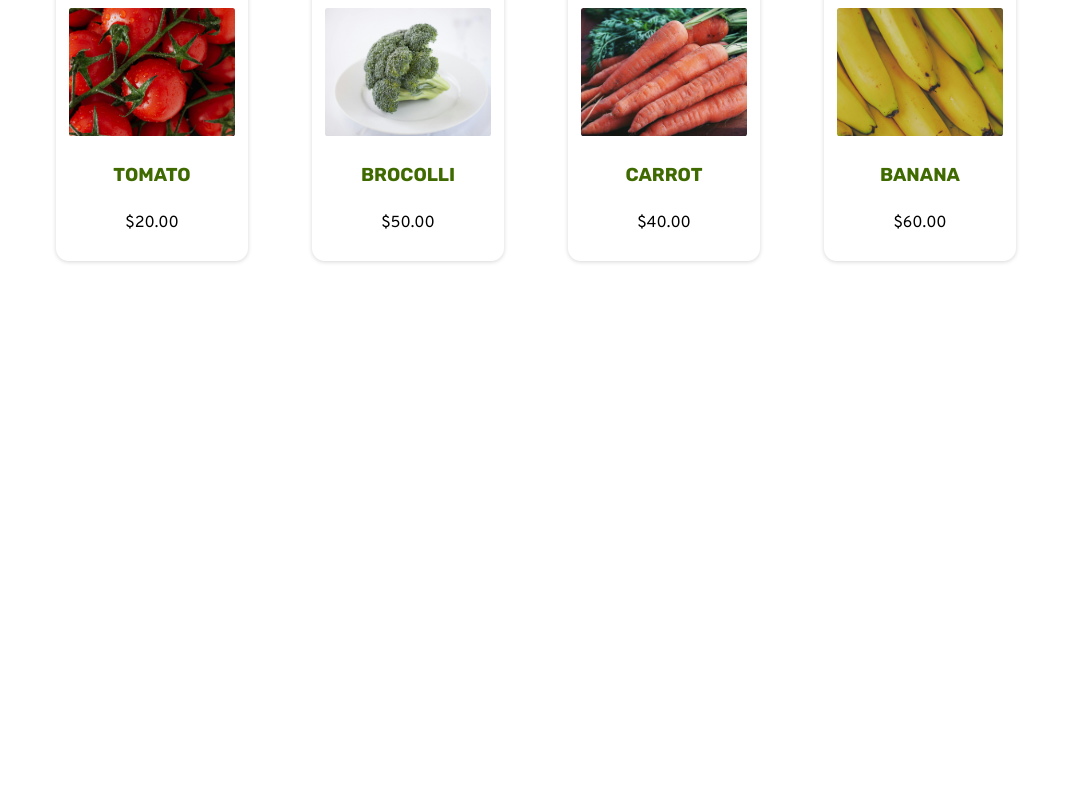
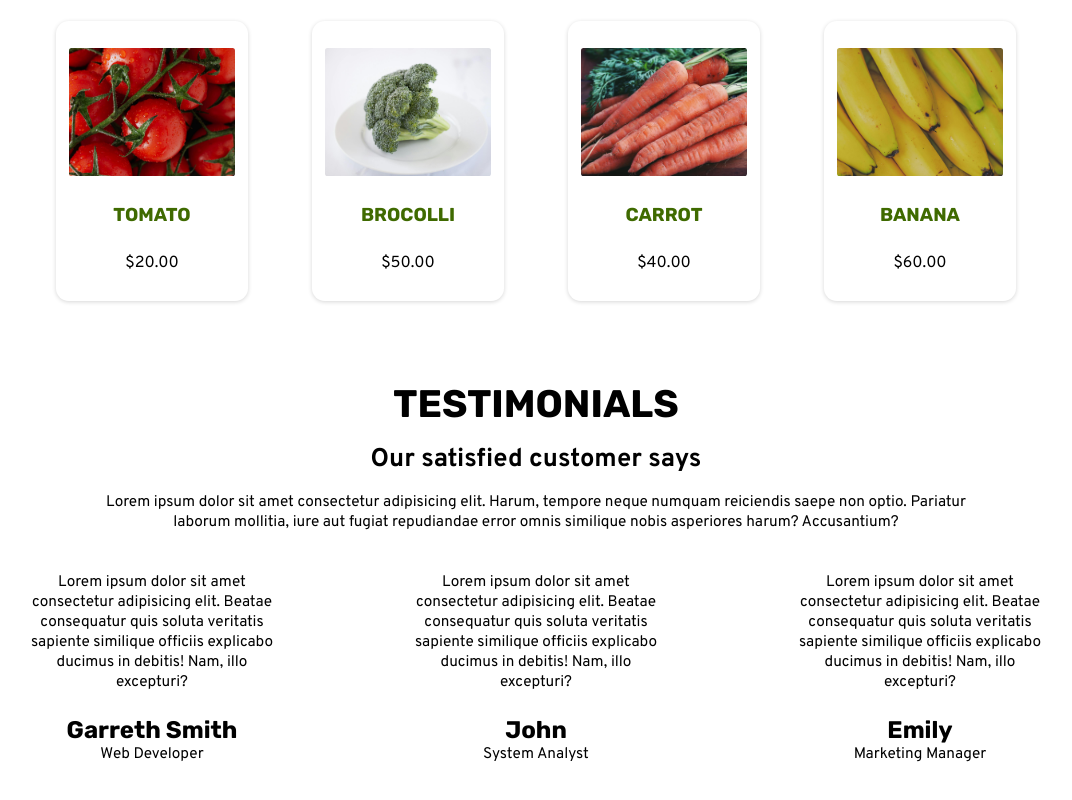
Before and after one commit to Hariom-vishwa/VeggieVibe---Fresh-Fruits-Vegetables-Landing-Page, a plain HTML site: page index.html in a window 1280 px wide. Shown: the part 1698-2498 px from the top of the page, without its empty margins (104-1176 px from the left). Before the commit the page ends 1999 px from the top, so only its background shows below. Drawn offline with Linux system fonts and the light colour scheme.

Commit message:
testimonials

```diff
--- a/index.html
+++ b/index.html
@@ -74,7 +74,7 @@
 
         <div id="pricing">
             <div class="articles">
-                <h1>Pricing</h1>
+                <h1>PRICING</h1>
                 <p>Lorem ipsum dolor sit amet consectetur adipisicing elit. Ipsum, aliquid!</p>
             </div>
             <div class="cont">
@@ -123,6 +123,38 @@
 
         <!-- Pricing End  -->
 
+        <!-- Testimonials start  -->
+
+        <div id="testimony">
+            <div class="articles">
+                <h1>TESTIMONIALS</h1>
+                <h2>Our satisfied customer says</h2>
+                <p>Lorem ipsum dolor sit amet consectetur adipisicing elit. Harum, tempore neque numquam reiciendis saepe non optio. Pariatur laborum mollitia, iure aut fugiat repudiandae error omnis similique nobis asperiores harum? Accusantium?</p>
+            </div>
+            <div class="customerReviews">
+                <div class="items">
+                    <p>Lorem ipsum dolor sit amet consectetur adipisicing elit. Beatae consequatur quis soluta veritatis sapiente similique officiis explicabo ducimus in debitis! Nam, illo excepturi?</p>
+                    <div class="userDetails">
+                        <h2>Garreth Smith</h2>
+                        <p>Web Developer</p>
+                    </div>
+                </div>
+                <div class="items">
+                    <p>Lorem ipsum dolor sit amet consectetur adipisicing elit. Beatae consequatur quis soluta veritatis sapiente similique officiis explicabo ducimus in debitis! Nam, illo excepturi?</p>
+                    <div class="userDetails">
+                        <h2>John</h2>
+                        <p>System Analyst</p>
+                    </div>
+                </div>
+                <div class="items">
+                    <p>Lorem ipsum dolor sit amet consectetur adipisicing elit. Beatae consequatur quis soluta veritatis sapiente similique officiis explicabo ducimus in debitis! Nam, illo excepturi?</p>
+                    <div class="userDetails">
+                        <h2>Emily</h2>
+                        <p>Marketing Manager</p>
+                    </div>
+                </div>
+            </div>
+        </div>
     </main>
 
     <!-- Main End  -->
--- a/style.css
+++ b/style.css
@@ -101,7 +101,7 @@ main .services {
   width: 100%;
   display: block;
   place-items: center;
-  margin: 5vh 0;
+  margin: 10vh 0;
 }
 
 main .services .cont {
@@ -109,7 +109,7 @@ main .services .cont {
   margin: 10vh 0;
   display: grid;
   place-items: center;
-    grid-template-columns: repeat(4,1fr);
+  grid-template-columns: repeat(4, 1fr);
   row-gap: 5vh;
 }
 
@@ -138,14 +138,14 @@ main .services .cont .items p {
 
 /* Pricing Styling Start  */
 
-#pricing{
+#pricing {
   width: 100%;
   display: block;
   place-items: center;
-    margin: 5vh 0;
+  margin: 10vh 0;
 }
 
-#pricing .articles{
+#pricing .articles {
   text-align: center;
   display: flex;
   flex-direction: column;
@@ -154,26 +154,26 @@ main .services .cont .items p {
   gap: 1vw;
 }
 
-#pricing .articles h1{
+#pricing .articles h1 {
   font-family: var(--font-1);
   font-size: 3vw;
 }
 
-#pricing .articles p{
+#pricing .articles p {
   font-family: var(--font-2);
   font-size: 1.2vw;
 }
 
-#pricing .cont{
+#pricing .cont {
   width: 80vw;
-    margin: 5vh 0;
+  margin: 10vh 0;
   display: grid;
   place-items: center;
-    grid-template-columns: repeat(4,1fr);
+  grid-template-columns: repeat(4, 1fr);
   row-gap: 5vh;
 }
 
-#pricing .cont .items{
+#pricing .cont .items {
   width: 15vw;
   height: 35dvh;
   display: flex;
@@ -184,18 +184,79 @@ main .services .cont .items p {
   box-shadow: rgba(0, 0, 0, 0.16) 0px 1px 4px;
 }
 
-#pricing .cont .items img{
+#pricing .cont .items img {
   width: 13vw;
   height: 10vw;
   object-fit: cover;
   border-radius: 0.2vw;
 }
 
-#pricing .cont .items h3{
+#pricing .cont .items h3 {
   font-family: var(--font-1);
   color: var(--col-1);
 }
 
-#pricing .cont .items p{
+#pricing .cont .items p {
   font-family: var(--font-2);
 }
+
+/* Testimonials Styling Start  */
+
+#testimony {
+  width: 100%;
+  display: block;
+  place-items: center;
+  margin: 10vh 0;
+}
+
+#testimony .articles {
+  width: 70vw;
+  display: flex;
+  flex-direction: column;
+  justify-content: center;
+  align-items: center;
+  text-align: center;
+  gap: 2vh;
+}
+
+#testimony .articles h1 {
+  font-family: var(--font-1);
+  font-size: 3vw;
+}
+
+#testimony .articles h2 {
+  font-family: var(--font-2);
+  font-size: 2vw;
+}
+
+#testimony .articles p {
+  font-family: var(--font-2);
+  font-size: 1.2vw;
+}
+
+#testimony .customerReviews {
+  width: 100%;
+  display: flex;
+  justify-content: space-evenly;
+  align-items: center;
+  margin: 5vh 0;
+}
+
+#testimony .customerReviews .items {
+  width: 20vw;
+  display: flex;
+  flex-direction: column;
+  justify-content: center;
+  align-items: center;
+  gap: 3vh;
+  text-align: center;
+}
+
+#testimony .customerReviews .items p {
+  font-size: 1.2vw;
+  font-family: var(--font-2);
+}
+
+#testimony .customerReviews .items .userDetails h2 {
+  font-family: var(--font-1);
+}
```
Lines whose indentation alone changed are shown as unchanged.
